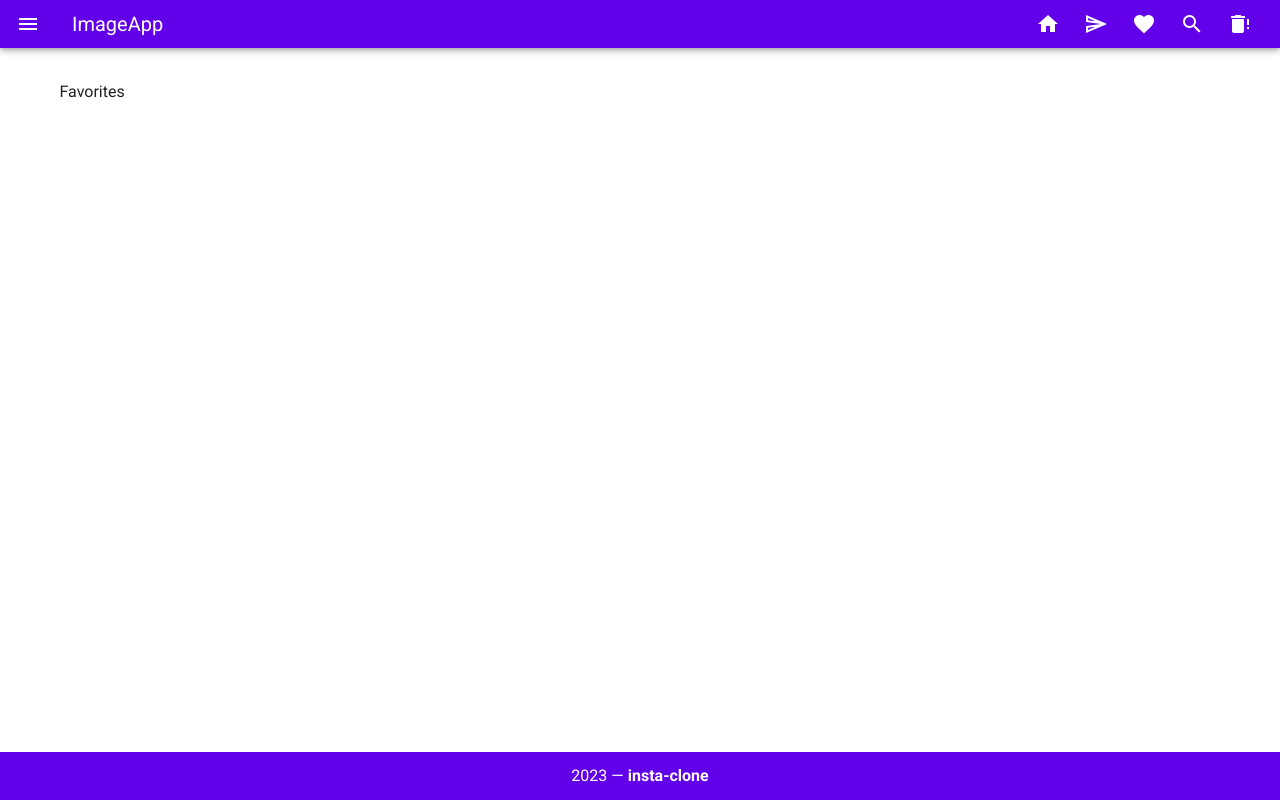
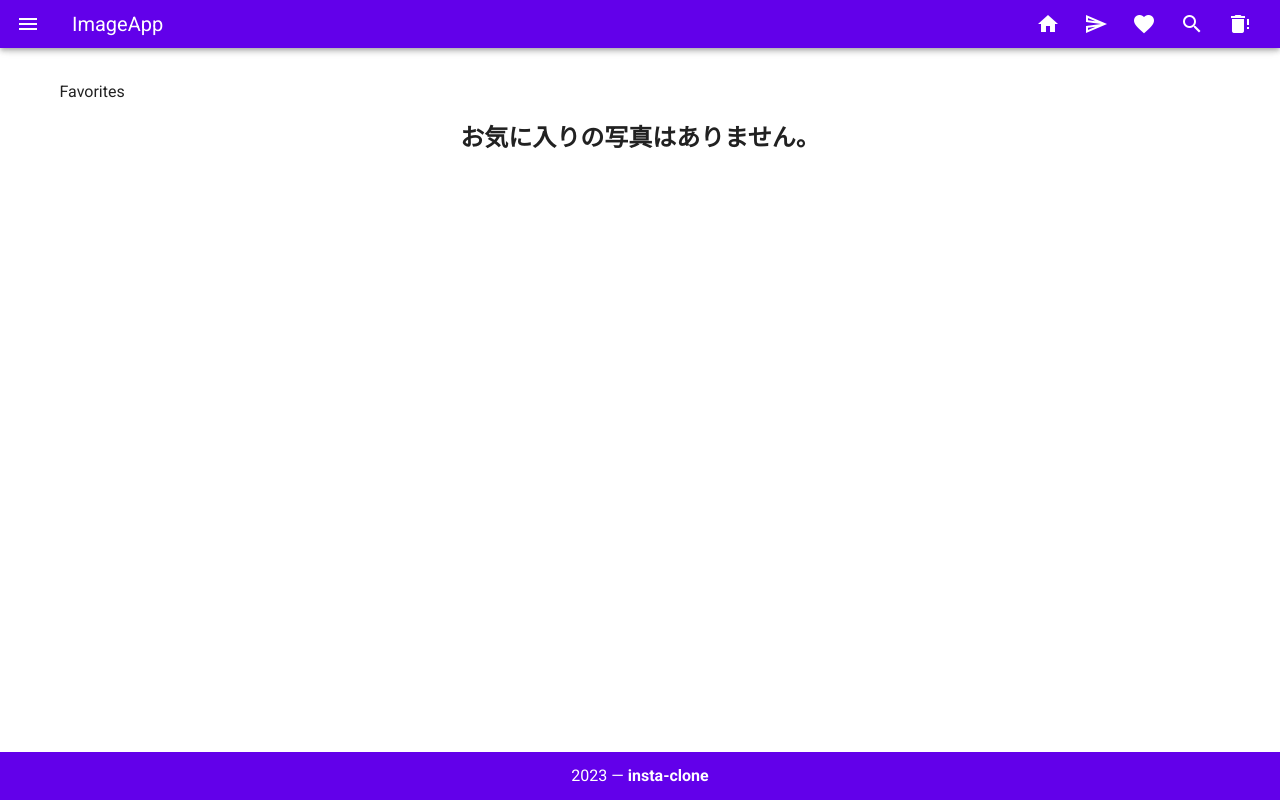
Before and after one commit to yousuke-murayama/insta-clone, a Vue app: page /favorites in a window 1280 px wide. Built offline with nearby package versions, Linux system fonts and the light colour scheme.

Commit message:
edited favoritePage and homePage

```diff
--- a/src/views/ImagesFavorites.vue
+++ b/src/views/ImagesFavorites.vue
@@ -1,6 +1,7 @@
 <template>
   <div>
     <p>Favorites</p>
+    <h2 v-if="favoritePosts.length === 0">お気に入りの写真はありません。</h2>
     <v-row>
       <ImageLists
         v-for="post in favoritePosts"
@@ -40,5 +41,7 @@ export default {
 </script>
 
 <style scoped lang="scss">
-
+h2 {
+  text-align: center;
+}
 </style>
--- a/src/views/ImagesIndex.vue
+++ b/src/views/ImagesIndex.vue
@@ -1,6 +1,7 @@
 <template>
   <div class="imgIndex">
     <p>ImagesIndex</p>
+    <h2 v-if="posts.length === 0">写真はありません。</h2>
       <v-row>
         <ImageLists
           v-for="post in posts"
@@ -36,5 +37,8 @@ export default {
 </script>
 
 <style scoped lang="scss">
+h2 {
+  text-align: center;
+}
 
 </style>
--- a/src/views/ImagesUpload.vue
+++ b/src/views/ImagesUpload.vue
@@ -14,13 +14,15 @@
         <v-btn
           v-if="isShow"
           class="tagListsBtn"
-          @click="isShow = !isShow">
+          @click="isShow = !isShow"
+        >
           タグを非表示
         </v-btn>
         <v-btn
           v-if="!isShow"
           class="tagListsBtn"
-          @click="isShow = !isShow">
+          @click="isShow = !isShow"
+        >
           タグを表示
         </v-btn>
         <!-- タグ一覧 -->
@@ -40,7 +42,8 @@
           <v-btn
             @click="addTag"
             :disabled="!tag"
-            color="primary">
+            color="primary"
+          >
             タグを追加
           </v-btn>
         </v-row>
@@ -95,7 +98,7 @@
         <v-btn
           block
           color="cyan"
-          :disabled="!post.img || !post.comment"
+          :disabled="!post.img || !post.comment || !post.date"
           @click="postPicture"
         >
           投稿する
```
Also changed, not shown: src/views/ImagesSearch.vue (line endings or trailing spaces).
